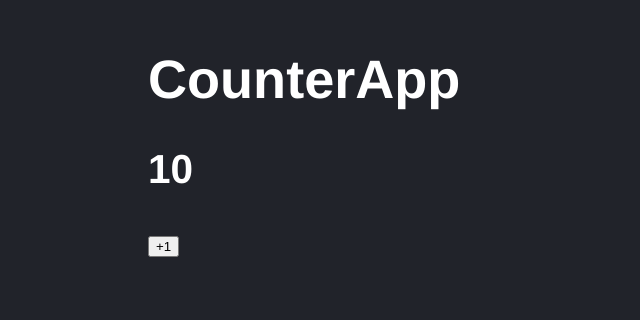
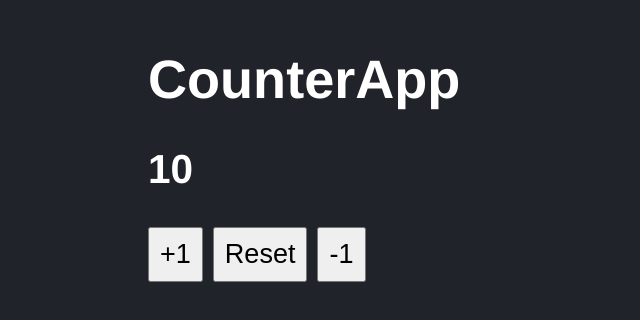
Before and after one commit to Jafmatute/React-Js, a React app in the folder 03-counter-app/: page / in a window 1280 px wide. Shown: the part 136-456 px from the top of the page, without its empty margins (0-640 px from the left). Built offline with nearby package versions, Linux system fonts and the light colour scheme.

Commit message:
useState - Hook y handleSubtract y handleReset

```diff
--- a/03-counter-app/src/CounterApp.js
+++ b/03-counter-app/src/CounterApp.js
@@ -1,20 +1,38 @@
 /** @format */
 
-import React from "react";
+import React, { useState } from "react";
 import PropTypes from "prop-types";
 
-const CounterApp = ({ value }) => {
+const CounterApp = ({ value = 10 }) => {
+  const [counter, setCounter] = useState(value); //[]
+
   //HandleAdd
   const handleAdd = (e) => {
     console.log(e);
+    // setCounter(counter + 1);
+
+    setCounter((c) => c + 1);
+  };
+
+  const handleReset = () => {
+    setCounter(value);
+  };
+  const handleDecrease = () => {
+    if (counter > 0) {
+      setCounter(counter - 1);
+    }
+
+    return;
   };
 
   return (
     <React.Fragment>
       <h1>CounterApp</h1>
-      <h2>{value}</h2>
+      <h2>{counter}</h2>
 
       <button onClick={handleAdd}>+1</button>
+      <button onClick={handleReset}>Reset</button>
+      <button onClick={handleDecrease}>-1</button>
     </React.Fragment>
   );
 };
--- a/03-counter-app/src/index.css
+++ b/03-counter-app/src/index.css
@@ -8,7 +8,6 @@ body {
   font-size: 1.3rem;
   padding: 70px;
 }
-,
 button {
   padding: 10px;
   font-size: 1.3rem;
```
